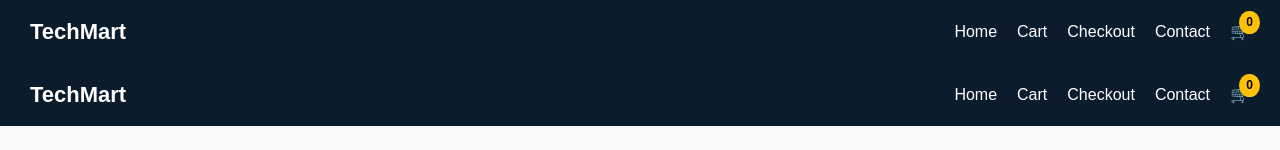
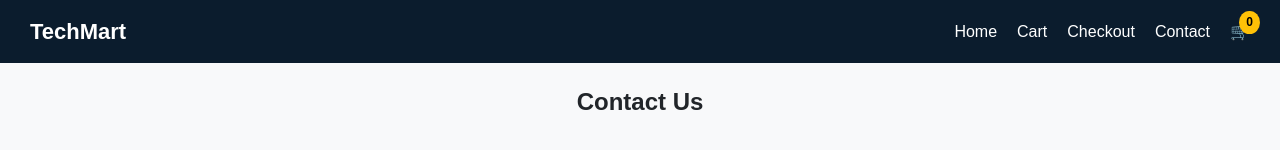
Before and after one commit to A9856/TechMart, a React (Vite) app: page /contact in a window 1280 px wide. Shown: the top 150 px of the page. Built offline with nearby package versions, Linux system fonts and the light colour scheme.

Commit message:
eight commit

```diff
--- a/src/pages/Contact.jsx
+++ b/src/pages/Contact.jsx
@@ -1,9 +1,9 @@
-import Navbar from "../components/Navbar";
+// import Navbar from "../components/Navbar";
 
 function Contact() {
   return (
     <>
-      <Navbar cartCount={0} />
+      {/* <Navbar cartCount={0} /> */}
      <div className="container mt-20 mb-30">
       <h2 className="text-center mb-30">Contact Us</h2>
 
```
